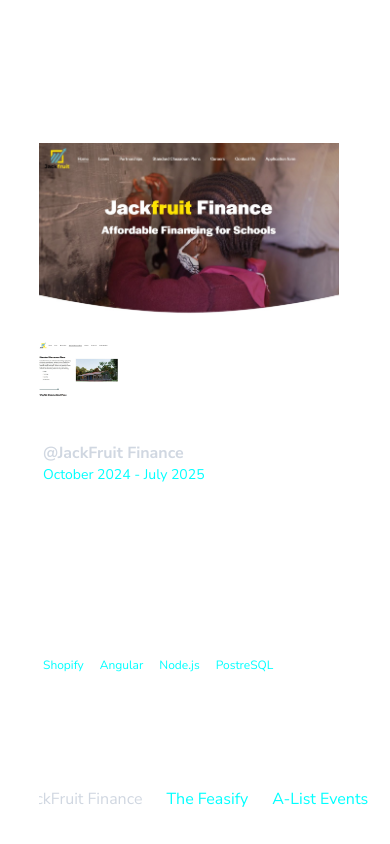
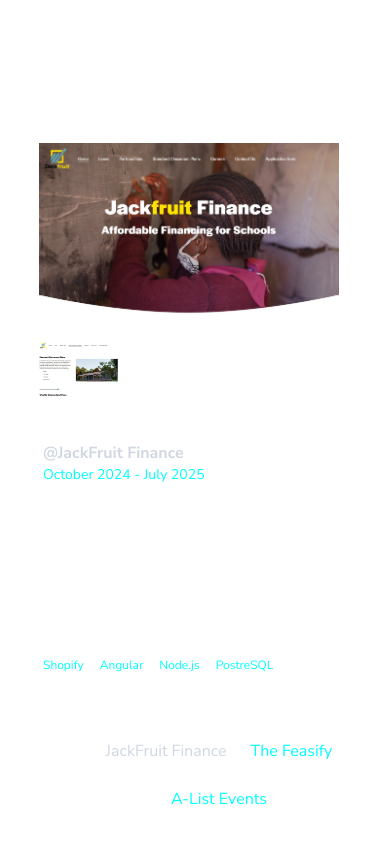
Before and after one commit to BuckanianCodes/Portfolio, an Angular app: page /experience in a window 390 px wide. Shown: the top 844 px of the page. Built offline with nearby package versions, Linux system fonts and the light colour scheme.

Commit message:
Experience styling

```diff
--- a/src/app/pages/experience/experience.component.html
+++ b/src/app/pages/experience/experience.component.html
@@ -7,7 +7,7 @@
   </div>
 
 <div
-  class="absolute w-full bottom-0 left-0  ml-[50%] transform -translate-x-[60%]  mb-[5%] md:mb-[20px] lg:mb-[20px]  autoshow">
+  class="absolute w-full bottom-0 left-0 pl-12 md:pl-0  ml-[50%] transform -translate-x-[60%]  mb-[5%] md:mb-[20px] lg:mb-[20px]  autoshow">
     <ul class="flex items-center flex-wrap  gap-6 justify-center ">
       <li *ngFor="let exp of experiences; let i = index">
         <button
```
